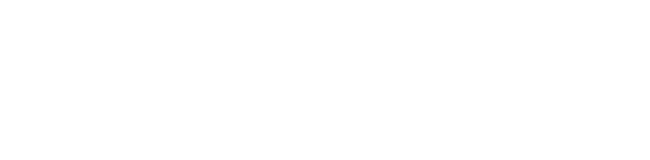
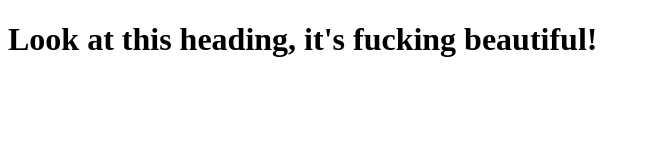
Before and after one commit to jhlindell/tres_amigos, a website: page public/index.html in a window 1280 px wide. Shown: the whole page, without its empty margins (0-650 px from the left). Drawn offline with Linux system fonts and the light colour scheme.

Commit message:
add a h1 heading

```diff
--- a/public/index.html
+++ b/public/index.html
@@ -7,6 +7,6 @@
   <title>Tres Amigos</title>
 </head>
 <body>
-
+  <h1>Look at this heading, it's fucking beautiful!</h1>
 </body>
 </html>
```
